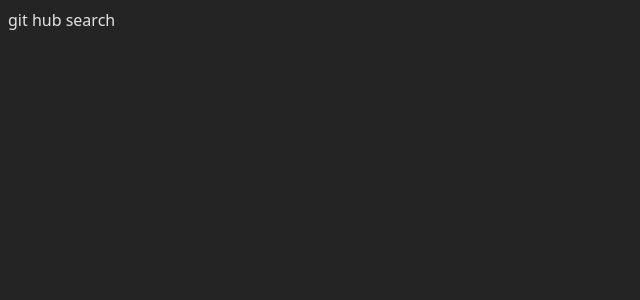
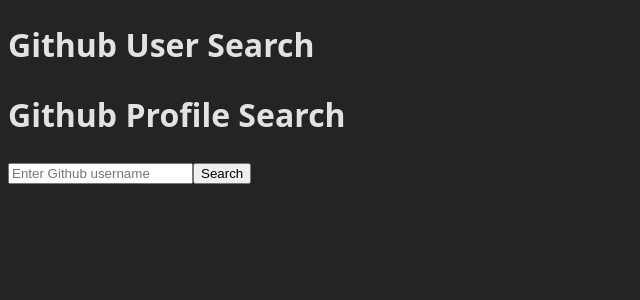
Before and after one commit to AkshitaGupta97/Github-profile-search, a React (Vite) app: page / in a window 1280 px wide. Shown: the top 300 px of the page, without its empty margins (0-640 px from the left). Built offline with nearby package versions, Linux system fonts and the light colour scheme.

Commit message:
creatd page GithubSearch

```diff
--- a/src/App.jsx
+++ b/src/App.jsx
@@ -1,11 +1,13 @@
 
 import './App.css'
+import GithubSearch from './components/GithubSearch'
 
 function App() {
 
   return (
     <>
-      git hub search
+      <h1>Github User Search</h1>
+      <GithubSearch />
     </>
   )
 }
--- /dev/null
+++ b/src/components/GithubSearch.jsx
@@ -0,0 +1,15 @@
+
+function GithubSearch() {
+  return (
+    <div className="github-search">
+        <h1> Github Profile Search </h1>
+        <div className="search-bar">
+          <input type="text" placeholder="Enter Github username" />
+          <button> Search </button>
+        </div>
+
+    </div>
+  )
+}
+
+export default GithubSearch
```
